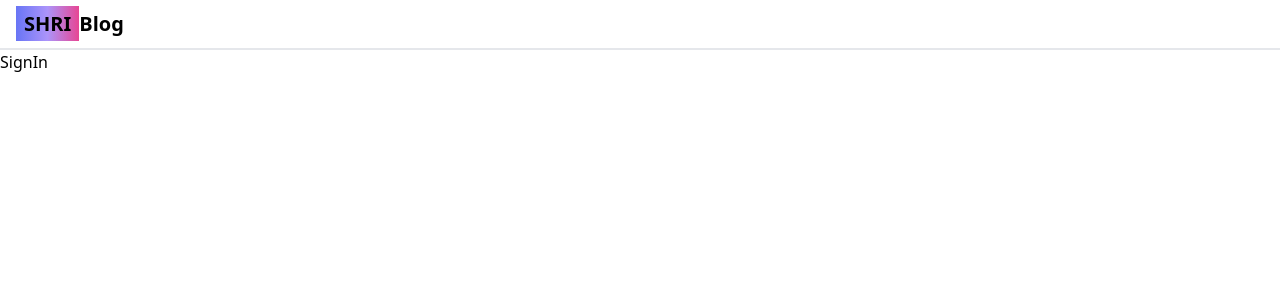
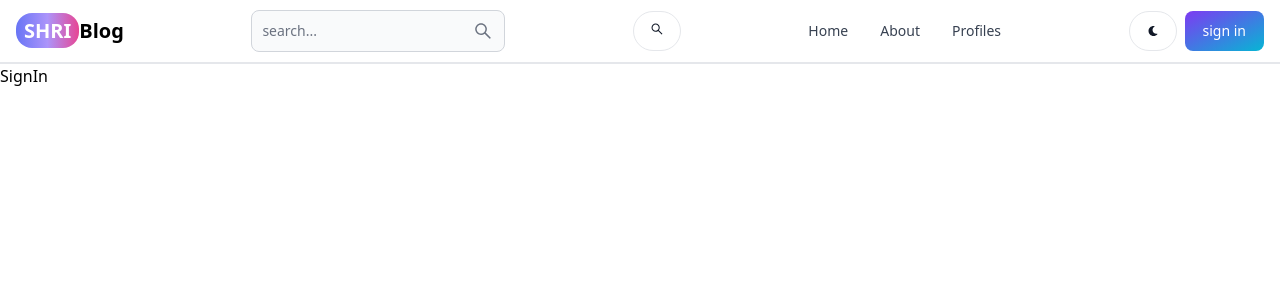
Before and after one commit to Shrikantmishra1/MERN_BLOG_SHRI, a React (Vite) app in the folder client/: page /sign-in in a window 1280 px wide. Shown: the top 300 px of the page. Built offline with nearby package versions, Linux system fonts and the light colour scheme.

Commit message:
Header section

```diff
--- a/client/package.json
+++ b/client/package.json
@@ -13,6 +13,7 @@
     "flowbite-react": "^0.7.2",
     "react": "^18.2.0",
     "react-dom": "^18.2.0",
+    "react-icons": "^5.0.1",
     "react-router-dom": "^6.21.2"
   },
   "devDependencies": {
--- a/client/src/App.jsx
+++ b/client/src/App.jsx
@@ -6,6 +6,7 @@ import SignIn from "./pages/SignIn"
 import SignUp from "./pages/SignUp"
 import Dashboard from "./pages/Dashboard"
 import Header from "./component/Header"
+import Profiles from "./pages/Profiles"
 function App() {
 
 
@@ -19,7 +20,7 @@ function App() {
         <Route path="/sign-in" element={<SignIn/>}/>
         <Route path="/sign-up" element={<SignUp/>}/>
         <Route path="/dashboard" element={<Dashboard/>}/>
-        <Route path="/About" element={<About/>}/>
+        <Route path="/profiles" element={<Profiles/>}/>
       </Routes>
     </BrowserRouter>
   )
--- a/client/src/component/Header.jsx
+++ b/client/src/component/Header.jsx
@@ -1,24 +1,62 @@
-import { Navbar } from "flowbite-react";
-import { Link } from "react-router-dom";
+import { Button, Navbar, NavbarLink, NavbarToggle, TextInput } from "flowbite-react";
+import { Link,useLocation } from "react-router-dom";
+import  {AiOutlineSearch} from 'react-icons/ai';
+import {FaMoon } from 'react-icons/fa'
+
 const Header = () => {
+  const path=useLocation().pathname;
   return (
     <Navbar className="border-b-2">
       <Link
         to="/"
-        className="self-center whitespace-nowrap text-sm sm:text-xl font-semibold
-
-    dark:text-white
-    "
+        className="self-center whitespace-nowrap text-sm sm:text-xl font-semibold dark:text-white "
       >
         <span
           className="px-2 py-1 bg-gradient-to-r from-indigo-500 via-purple-400
-      to-pink-500
+      to-pink-500 rounded-2xl text-white
       "
         >
           SHRI
         </span>
         Blog
       </Link>
+    <form>
+      <TextInput
+
+        type="text"
+        placeholder="search..."
+          rightIcon={AiOutlineSearch}
+          className="hidden lg:inline"
+
+      />
+
+    </form>
+    <Button className="w-12 h-10 " color="gray" pill>
+      <AiOutlineSearch/>
+    </Button>
+<div className=" flex gap-2 md:order-2">
+  <Button className="w-12 h-10 hidden sm:inline" color="gray" pill >
+
+    <FaMoon/>
+  </Button>
+  <Link to="/sign-in" >
+       <Button  gradientDuoTone='purpleToBlue' color="gray">
+        sign in
+       </Button>
+  </Link>
+  <NavbarToggle/>
+</div>
+<Navbar.Collapse>
+    <Navbar.Link active={path === "/"} as={'div'} >
+      <Link to="/"  >Home</Link>
+    </Navbar.Link>
+    <Navbar.Link active={path === "/about"} as={'div'} >
+      <Link to="/about" >About</Link>
+    </Navbar.Link>
+    <Navbar.Link active={path === "/profiles"} as={'div'} >
+      <Link to="/profiles" >Profiles</Link>
+    </Navbar.Link>
+  </Navbar.Collapse>
     </Navbar>
   );
 };
```
Also changed, not shown: 1 other file (tests, documents, lock files or other folders).
